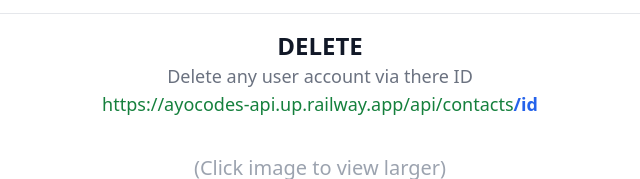
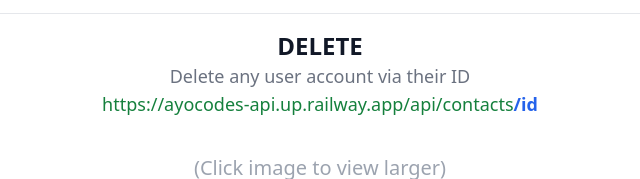
Before and after one commit to AyoCodess/API-for-personal-projects, a website: page src/page.html in a window 1280 px wide. Shown: the part 941-1120 px from the top of the page, 320-960 px from the left. Drawn offline with nearby package versions, Linux system fonts and the light colour scheme; files that its build step writes are made by us from their sources; grey boxes are pictures that could not be loaded.

Commit message:
updated read me

```diff
--- a/src/page.html
+++ b/src/page.html
@@ -208,7 +208,7 @@
                   <div class="">
                     <p class="font-bold text-2xl text-gray-900">DELETE</p>
                     <p class="text-lg text-gray-500">
-                      Delete any user account via there ID
+                      Delete any user account via their ID
                     </p>
                     <p class="text-lg text-green-700">
                       https://ayocodes-api.up.railway.app/api/contacts<span
```
Also changed, not shown: ReadMe.md.
